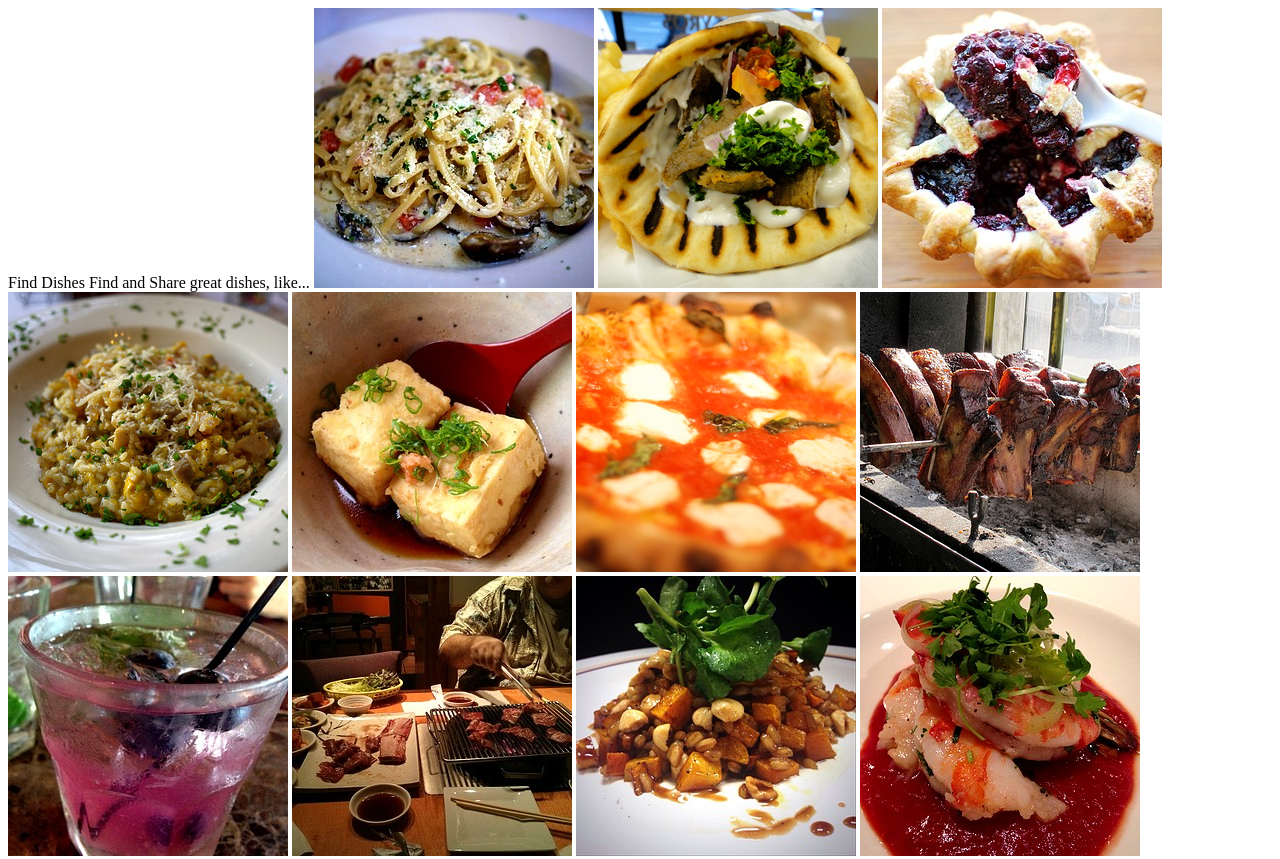
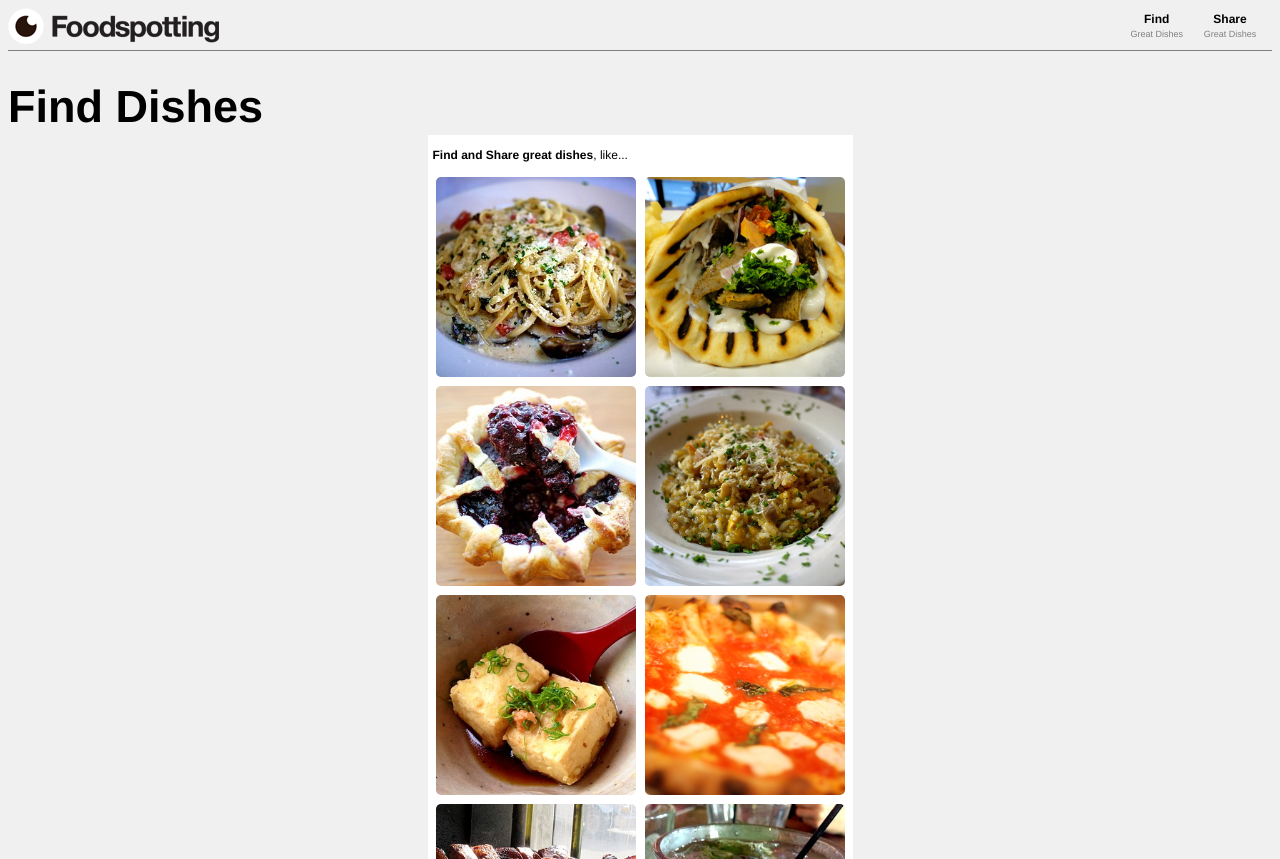
Before and after one commit to jhmiles/Foodspotting, a plain HTML site: page index.html in a window 1280 px wide. Shown: the top 859 px of the page. Drawn offline with Linux system fonts and the light colour scheme.

```diff
--- /dev/null
+++ b/css/styles.css
@@ -0,0 +1,79 @@
+
+
+
+nav {
+    width: 100%;
+    border-bottom: 1px solid gray;
+    display: inline-block;
+    padding-bottom: 3px;
+
+}
+
+.nav-container {
+    vertical-align: top;
+}
+
+.logo {
+    display: inline-block;
+}
+
+
+.find p {
+    font-size: 12px;
+    display: inline-block;
+    width: 60px;
+    padding-right: 10px;
+    padding-top: -2px;
+    text-align: center;
+    margin-top: 4px;
+    font-weight: bold;
+
+}
+
+.find {
+    display: inline-block;
+    position: absolute;
+    right: 10px;
+}
+
+span {
+    font-size: 9px;
+    color: gray;
+    font-weight: normal;
+}
+
+
+body {
+    font-family: Helvetica;
+    background-color: #F0F0F0;
+    font-size: 12px;
+}
+
+h1 {
+    font-size: 45px;
+    margin-bottom: 2px;
+}
+
+.photo-set img {
+    height: 200px;
+    width: 200px;
+    border-radius: 8px;
+    padding: 3px;
+}
+
+
+}
+
+.photo-set {
+    width: 410px;
+    margin: 4px auto;
+    background-color: gray;
+}
+
+.content {
+    background-color: white;
+    padding-top: 1px;
+    padding-left: 5px;
+    width: 420px;
+    margin: auto;
+}
--- a/index.html
+++ b/index.html
@@ -1,45 +1,85 @@
 <!DOCTYPE html>
 <html lang="en">
 <head>
+    <link type="text/css" rel="stylesheet" href="css/styles.css"/>
     <meta charset="UTF-8">
     <title>Not Foodspotting</title>
 </head>
+
 <body>
+<nav>
+     <div class="nav-container">
+        <div class="logo">
+            <img src="images/logo.png">
+        </div>
+        <div class="find">
+            <p>Find <span><br>Great Dishes</span></p>
+            <p>Share <span><br>Great Dishes</span></p>
+        </div>
+    </div>
+</nav>
 
-Find Dishes
+    <h1>Find Dishes</h1>
 
-Find and Share great dishes, like...
+<div class="content">
 
-<img src="images/1.jpg">
-<img src="images/2.jpg">
-<img src="images/3.jpg">
-<img src="images/4.jpg">
-<img src="images/5.jpg">
-<img src="images/6.jpg">
-<img src="images/7.jpg">
-<img src="images/8.jpg">
-<img src="images/9.jpg">
-<img src="images/10.jpg">
-<img src="images/11.jpg">
-<img src="images/12.jpg">
+    <p><strong>Find and Share great dishes</strong>, like...</p>
 
-Best in map area
 
-A Chicago-style hot dog, Chicago Dog, or Chicago Red Hot is an all-beef frankfurter on a poppy seed bun, originating from the city of Chicago, Illinois. The hot dog is topped with yellow mustard; chopped white onions; bright green sweet pickle relish; a dill pickle spear; tomato slices or wedges; pickled sport peppers; and a dash of celery salt. The complete assembly of a Chicago hot dog is said to be "dragged through the garden" due to the many toppings. The method for cooking the hot dog itself varies depending on the respective vendor's preference. Most often they are steamed, water-simmered or grilled over charcoal, the latter of which are referred to as "char-dogs."
-The canonical recipe does not include ketchup, and there is a widely-shared, strong opinion among many Chicagoans and aficionados that ketchup is unacceptable.  A number of Chicago hot dog vendors do not offer ketchup as a condiment.
+    <div class="photo-set">
+        <img src="images/1.jpg" alt="">
+        <img src="images/2.jpg" alt="">
+        <img src="images/3.jpg" alt="">
+        <img src="images/4.jpg" alt="">
+        <img src="images/5.jpg" alt="">
+        <img src="images/6.jpg" alt="">
+    </div>
+    <div class="photo-set">
+        <img src="images/7.jpg" alt="">
+        <img src="images/8.jpg" alt="">
+        <img src="images/9.jpg" alt="">
+        <img src="images/10.jpg" alt="">
+        <img src="images/11.jpg" alt="">
+        <img src="images/12.jpg" alt="">
+    </div>
 
-Find &amp; share great dishes, not just restaurants.
+    <p>Best in map area</p>
 
-Find whatever you're craving, see what's good at any restaurant and learn waht foodspotters, friends and experts love wherever you go.
+    <p>A Chicago-style hot dog, Chicago Dog, or Chicago Red Hot is an all-beef frankfurter on a poppy seed bun, originating from the city of Chicago, Illinois. The hot dog is topped with yellow mustard; chopped white onions; bright green sweet pickle relish; a dill pickle spear; tomato slices or wedges; pickled sport peppers; and a dash of celery salt. The complete assembly of a Chicago hot dog is said to be "dragged through the garden" due to the many toppings. The method for cooking the hot dog itself varies depending on the respective vendor's preference. Most often they are steamed, water-simmered or grilled over charcoal, the latter of which are referred to as "char-dogs."
+    The canonical recipe does not include ketchup, and there is a widely-shared, strong opinion among many Chicagoans and aficionados that ketchup is unacceptable.  A number of Chicago hot dog vendors do not offer ketchup as a condiment.</p>
 
-Share great dishes using our apps or by tagging food photos #foodspotting on Instagram.
+    <div class="hot-dog">
+            <img src="images/hot-dog.jpg">
+            <p>Chicago Style Hot Dog</p>
+    </div>
 
-© 2015 Foodspotting, Inc.
-Terms of Service
-Privacy Policy
-Contact Us
-Support &amp; FAQ
-We want to hear what you think of the redesign &amp; answer your questions!
 
+    <div class="best-button">
+        <p>See all the best</p>
+    </div>
+</div>
+
+<footer>
+
+    <img src="images/greenbow.png">
+
+    <div class="references">
+
+        <h2>Find &amp; share great dishes, not just restaurants.</h2>
+
+        <h5>Find whatever you're craving, see what's good at any restaurant and learn waht foodspotters, friends and experts love wherever you go.</h5>
+
+        <h5>Share great dishes using our apps or by tagging food photos #foodspotting on Instagram.</h5>
+
+        <div class="copyright">
+            <p>© 2015 Foodspotting, Inc.</p>
+            <p>Terms of Service</p>
+            <p>Privacy Policy</p>
+            <p>Contact Us</p>
+            <p>Support &amp; FAQ</p>
+            <p>We want to hear what you think of the redesign &amp; answer your questions!</p>
+        </div>
+</div>
+</footer>
 </body>
 </html>
```
Also changed, not shown: 1 other file.
